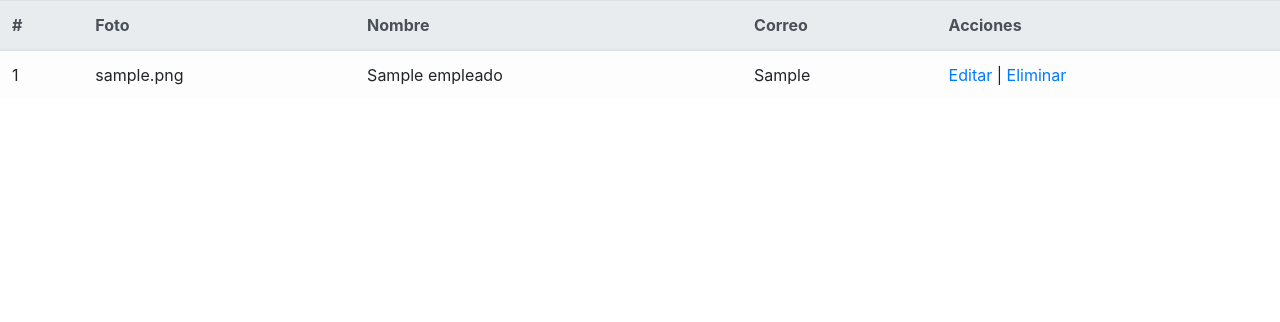
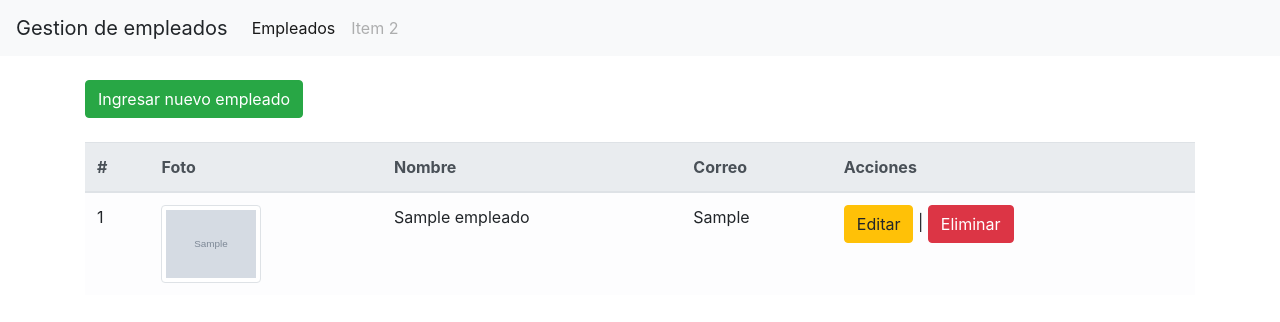
Before and after one commit to emilianospinoso/sistema-empleados, a Flask app: page / in a window 1280 px wide. Shown: the top 322 px of the page. Run offline with Flask 2, Linux system fonts and the light colour scheme; tables that the repository leaves empty or names only in its code hold one stand-in row (values such as "Sample post"); grey boxes marked "Sample" are stand-in pictures; some libraries are stand-ins or nearby versions.

Commit message:
casi terminado

```diff
--- a/app.py
+++ b/app.py
@@ -1,6 +1,8 @@
 from flask import Flask
-from flask import render_template , request, redirect
+from flask import render_template , request, redirect , url_for
 from flaskext.mysql import MySQL
+from flask import send_from_directory
+
 from datetime import datetime
 import os
 
@@ -15,6 +17,10 @@ mysql.init_app(app)
 
 CARPETA= os.path.join('uploads')
 app.config['CARPETA']=CARPETA
+
+@app.route('/uploads/<nombreFoto>')
+def uploads(nombreFoto):
+   return send_from_directory(app.config['CARPETA'], nombreFoto)
 
 @app.route('/')
 def index():
@@ -31,6 +37,10 @@ def index():
 def destroy(id):
     conn=mysql.connect()
     cursor=conn.cursor()
+
+    cursor.execute("SELECT foto FROM empleados WHERE id=%s", id)
+    fila=cursor.fetchall()
+    os.remove(os.path.join(app.config['CARPETA'], fila[0][0]))
 
     cursor.execute("DELETE FROM empleados WHERE id=%s",(id))
     conn.commit()
@@ -100,10 +110,7 @@ def storage():
     cursor=conn.cursor()
     cursor.execute(sql, datos)
     conn.commit()
-    return render_template('empleados/index.html')
-
-#cambios  en la conexion a la base de datos
-
+    return redirect('/')
 
 if __name__=='__main__':
     app.run(debug=True)
--- a/templates/empleados/index.html
+++ b/templates/empleados/index.html
@@ -1,3 +1,12 @@
+{% include 'header.html' %}
+<br>
+<a href="{{url_for('create')}}" class="btn btn-success">
+  Ingresar nuevo empleado
+</a>
+<br>
+<br>
+
+
 <!DOCTYPE html>
 <html lang="en">
 <head>
@@ -21,11 +30,15 @@
         {% for empleado in empleados %}
           <tr>
             <td>{{empleado[0] }}</td>
-            <td>{{empleado[3] }}</td>
+
+            <td>
+              <img  class="img-thumbnail" width="100" src="uploads/{{empleado[3] }}" alt="">
+            </td>
+
             <td>{{empleado[1] }}</td>
             <td>{{empleado[2] }}</td>
-            <td> <a href="/edit/{{empleado[0]}}">Editar</a> |
-                 <a href="/destroy/{{empleado[0]}}">Eliminar</a>
+            <td> <a class="btn btn-warning"  href="/edit/{{empleado[0]}}">Editar</a> |
+                 <a onclick="return confirm('Posta lo borramos?')" class="btn btn-danger" href="/destroy/{{empleado[0]}}">Eliminar</a>
             </td>
         </tr>
         {% endfor %}
@@ -35,3 +48,5 @@
 
 </body>
 </html>
+
+{% include 'footer.html' %}
--- /dev/null
+++ b/templates/footer.html
@@ -0,0 +1,3 @@
+</div>
+</body>
+</html>
--- /dev/null
+++ b/templates/header.html
@@ -0,0 +1,26 @@
+<!DOCTYPE html>
+<html lang="en">
+<head>
+    <meta charset="UTF-8">
+    <meta name="viewport" content="width=device-width, initial-scale=1.0">
+    <link rel="stylesheet" href="https://maxcdn.bootstrapcdn.com/bootstrap/4.0.0/css/bootstrap.min.css">
+    <title>Inicio</title>
+</head>
+<body>
+    <nav class="navbar navbar-expand-lg navbar-light bg-light    ">
+        <a class="navbar-brand">Gestion de empleados</a>
+        <button class="navbar-toggler" data-target="#my-nav" data-toggle="collapse" aria-controls="my-nav" aria-expanded="false" aria-label="Toggle navigation">
+            <span class="navbar-toggler-icon"></span>
+        </button>
+        <div id="my-nav" class="collapse navbar-collapse">
+            <ul class="navbar-nav mr-auto">
+                <li class="nav-item active">
+                    <a class="nav-link" href="{{url_for('index') }}">Empleados<span class="sr-only">(current)</span></a>
+                </li>
+                <li class="nav-item">
+                    <a class="nav-link disabled" href="#" tabindex="-1" aria-disabled="true">Item 2</a>
+                </li>
+            </ul>
+        </div>
+    </nav>
+    <div class="container">
```
Also changed, not shown: templates/empleados/create.html (+12 -1 lines), templates/empleados/edit.html (+8 -1 lines), uploads/2021171736elon.jpg (added).
